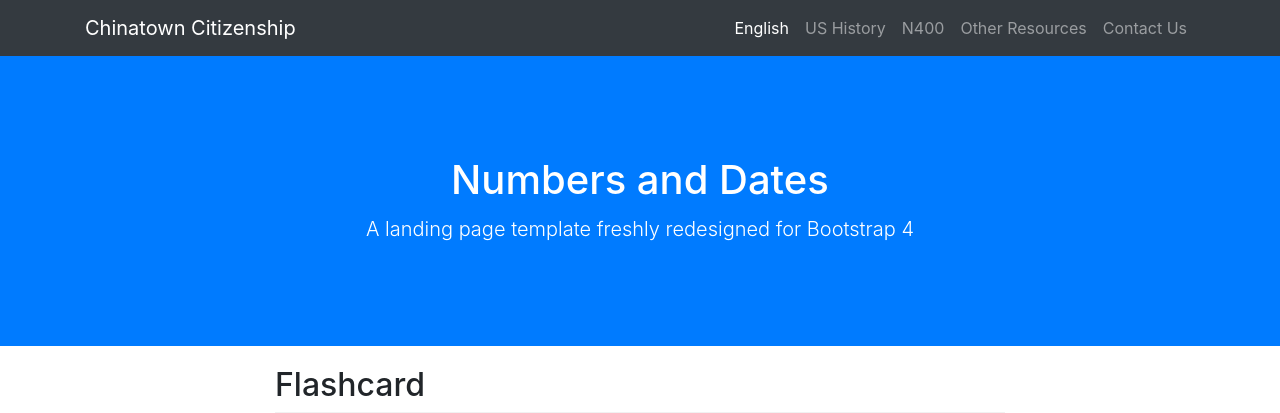
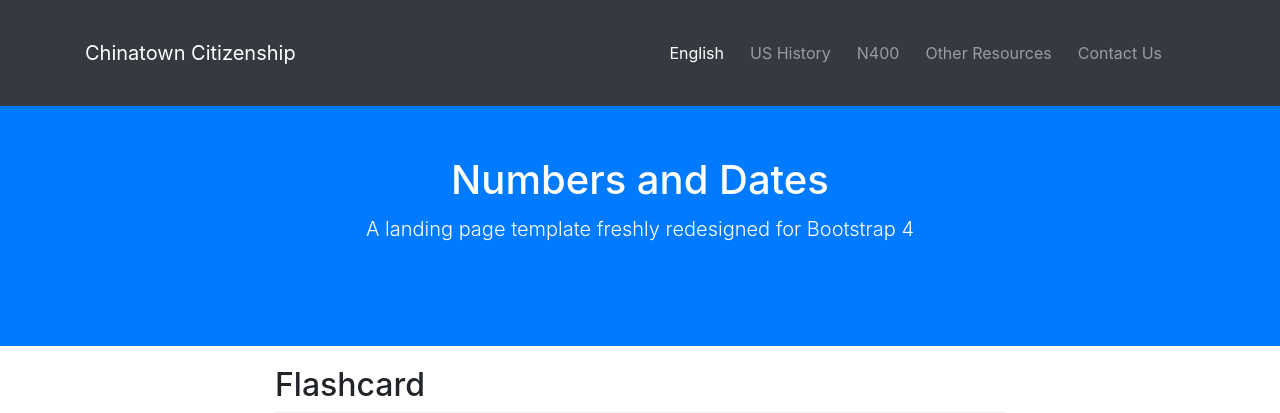
Before and after one commit to jenniferli1098/chinatowncitizenship, a PHP site: page /English_HTML_Modules/english_module1.html in a window 1280 px wide. Shown: the top 413 px of the page. Run offline with PHP 8.4, Linux system fonts and the light colour scheme; some libraries are stand-ins or nearby versions.

Commit message:
i played around with the css

```diff
--- a/css/app.css
+++ b/css/app.css
@@ -28,7 +28,6 @@ body {
 }
 
 a {
-
 	font-size: 15px;
 }
 
--- a/css/custom.css
+++ b/css/custom.css
@@ -297,5 +297,9 @@ input[type=text] {
 
 ul,ol {
   margin:0;
-  padding:0 0 0 2em;
+  padding: 20px;
 }
+
+ul li, ol li {
+  margin: 5px;
+}
```
